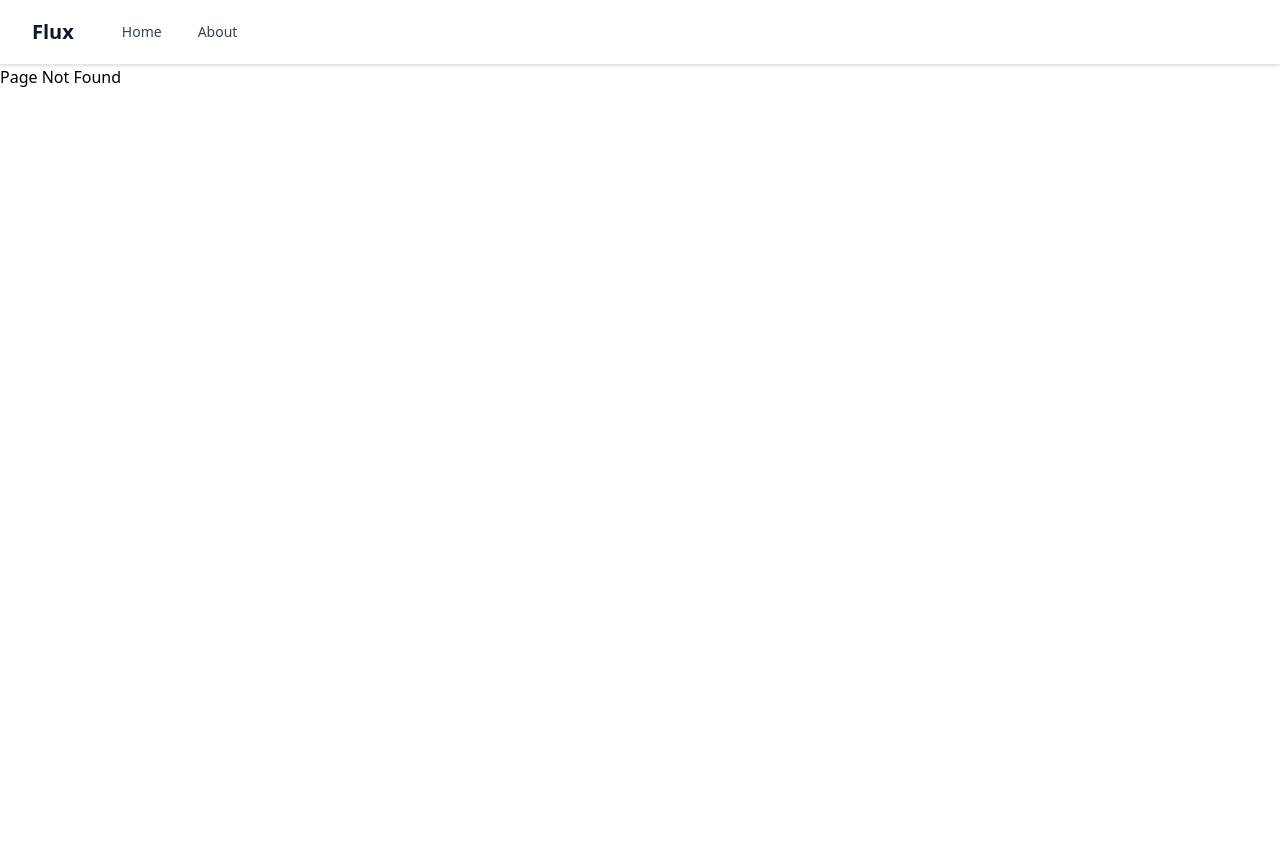
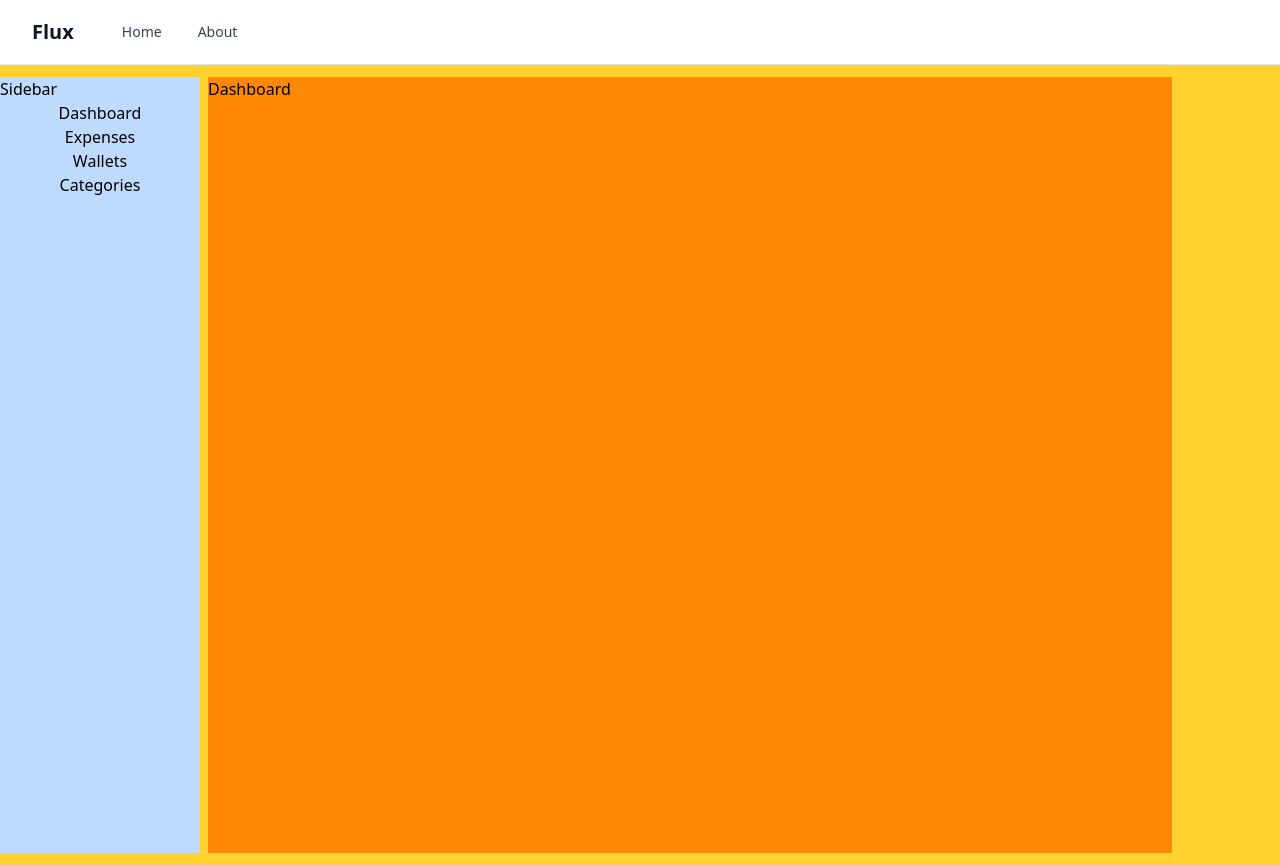
Before and after one commit to ALpolymer/flux-tracker, a React (Vite) app: page /flux/dashboard in a window 1280 px wide. Before the commit this address had no page. Before the commit the page ends 800 px from the top, so only its background shows below. Built offline with nearby package versions, Linux system fonts and the light colour scheme.

Commit message:
feat(components) : create basic layout and routes

```diff
--- a/src/App.tsx
+++ b/src/App.tsx
@@ -3,6 +3,11 @@ import Home from "./components/Home.tsx";
 import About from "./components/About.tsx";
 import Navbar from "./components/Navbar.tsx";
 import NoMatch from "./components/NoMatch.tsx";
+import Tracker from "./components/Tracker.tsx";
+import Dashboard from "./components/Dashboard.tsx";
+import Expenses from "./components/Expenses.tsx";
+import Wallets from "./components/Wallets.tsx";
+import Categories from "./components/Categories.tsx";
 
 function App() {
 
@@ -13,7 +18,13 @@ function App() {
             <Navbar/>
             <Routes>
                 <Route path="/" element={<Home />} />
-                <Route path="about" element={<About />}/>
+                <Route path="about" element={<About />} />
+                <Route path="flux" element={<Tracker/>}>
+                    <Route path="dashboard" element={<Dashboard/>}/>
+                    <Route path="expenses" element={<Expenses/>}/>
+                    <Route path="wallets" element={<Wallets/>}/>
+                    <Route path="categories" element={<Categories/>}/>
+                </Route>
                 <Route path = "*" element={<NoMatch/>} />
             </Routes>
         </>
--- /dev/null
+++ b/src/components/Categories.tsx
@@ -0,0 +1,10 @@
+
+const Categories = () => {
+    return (
+        <div>
+            Categories
+        </div>
+    );
+};
+
+export default Categories;
--- /dev/null
+++ b/src/components/Dashboard.tsx
@@ -0,0 +1,10 @@
+
+const Dashboard = () => {
+    return (
+        <div className="bg-orange-400">
+            Dashboard
+        </div>
+    );
+};
+
+export default Dashboard;
--- /dev/null
+++ b/src/components/Expenses.tsx
@@ -0,0 +1,10 @@
+
+const Expenses = () => {
+    return (
+        <div className="bg-stone-400">
+            Expenses
+        </div>
+    );
+};
+
+export default Expenses;
--- a/src/components/Home.tsx
+++ b/src/components/Home.tsx
@@ -1,4 +1,7 @@
+import {useNavigate} from "react-router";
+
 const Home = () => {
+    const navigate = useNavigate();
     return (
         <div className="min-h-screen bg-gray-50">
             <div className="max-w-7xl mx-auto px-4 sm:px-6 lg:px-8 py-12">
@@ -11,7 +14,10 @@ const Home = () => {
                     </p>
                     <div className="mt-5 max-w-md mx-auto sm:flex sm:justify-center md:mt-8">
                         <div className="rounded-md shadow">
-                            <button className="w-full flex items-center justify-center px-8 py-3 border border-transparent text-base font-medium rounded-md text-white bg-indigo-600 hover:bg-indigo-700 md:py-4 md:text-lg md:px-10 transition-colors">
+                            <button
+                                className="w-full flex items-center justify-center px-8 py-3 border border-transparent text-base font-medium rounded-md text-white bg-indigo-600 hover:bg-indigo-700 md:py-4 md:text-lg md:px-10 transition-colors"
+                                onClick={() => navigate("flux/dashboard")}
+                            >
                                 Get started
                             </button>
                         </div>
--- /dev/null
+++ b/src/components/Sidebar.tsx
@@ -0,0 +1,16 @@
+import {Link} from 'react-router';
+const Sidebar = () => {
+    return (
+        <div className="bg-blue-200">
+            Sidebar
+            <nav className="flex flex-col items-center gap-x-2 justify-between">
+                <Link to="dashboard">Dashboard</Link>
+                <Link to="expenses">Expenses</Link>
+                <Link to="wallets">Wallets</Link>
+                <Link to="categories">Categories</Link>
+            </nav>
+        </div>
+    );
+};
+
+export default Sidebar;
--- /dev/null
+++ b/src/components/Tracker.tsx
@@ -0,0 +1,12 @@
+import {Outlet} from "react-router";
+import Sidebar from "./Sidebar";
+const Tracker = () => {
+    return (
+        <main className="bg-amber-300 h-screen py-3 grid grid-cols-[200px_minmax(900px,_1fr)_100px] gap-2">
+           <Sidebar />
+            <Outlet />
+        </main>
+    );
+};
+
+export default Tracker;
--- /dev/null
+++ b/src/components/Wallets.tsx
@@ -0,0 +1,10 @@
+
+const Wallets = () => {
+    return (
+        <div>
+            Wallets
+        </div>
+    );
+};
+
+export default Wallets;
```
